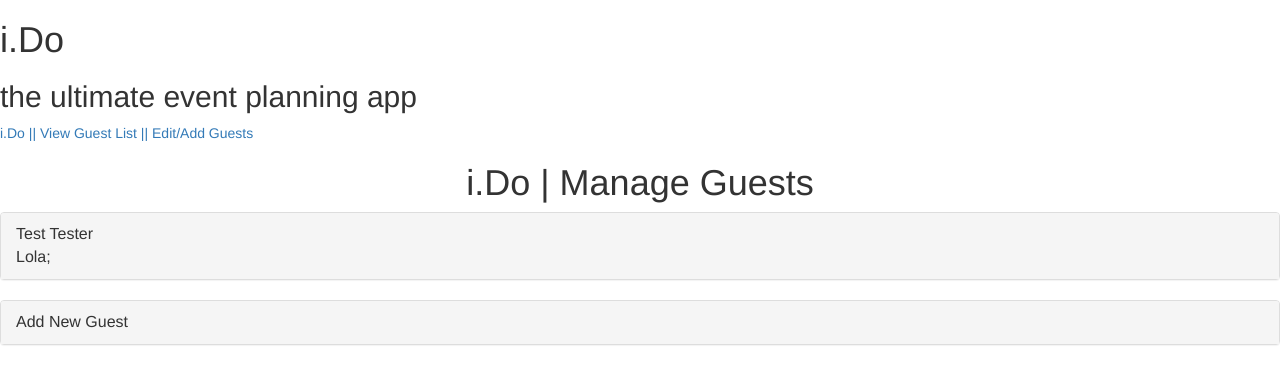
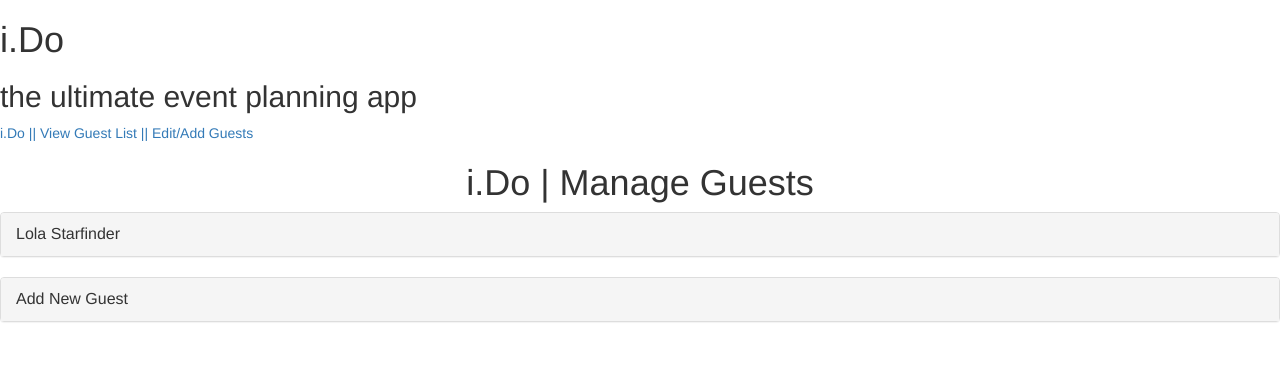
Before and after one commit to sallan306/I.Do, a React (Create React App) app in the folder client/: page /Manage in a window 1280 px wide. Shown: the top 384 px of the page. Built offline with nearby package versions, Linux system fonts and the light colour scheme.

Commit message:
slightly nicer formatting in the manage files

```diff
--- a/client/src/components/PrintText/index.js
+++ b/client/src/components/PrintText/index.js
@@ -2,14 +2,14 @@ import React from "react";
 
 
 
-export var Test = {firstName: "Lola", lastName:"Starfinder", email: "ScienceOfficer@mysticHealer.com", phone: "444-444-4444"};
+export var Test = {firstName: "Lola", lastName:"Starfinder", email: "ScienceOfficer@mysticHealer.com", phone: "444-444-4444", address: "Room 7, Galactic Space Station"};
 
 
 
 export function PrintText(props) {
     return (
         <div>
-            {props.children};
+            {props.children}
         </div>
     )
 }
--- a/client/src/pages/Manage.js
+++ b/client/src/pages/Manage.js
@@ -45,22 +45,24 @@ class CRUD extends Component {
                     <Panel.Heading>
 
                         <Panel.Title toggle>
-                            Test Tester
                             <PrintText>
-                                {Test.firstName}
+                                {Test.firstName} {Test.lastName}
                             </PrintText>
-                            {/* TODO: NEED TO USE PRINTTEXT COMPONENT HERE! */}
+
 
                         </Panel.Title>
 
                     </Panel.Heading>
 
                     <Panel.Body collapsible>
-                        (123) 234-5678   |   test@email.com
-                        123 Main Street, Disney World, FL, 11111
                         <PrintText>
-                            {Test.email}
+                            Phone: {Test.phone}   |   Email: {Test.email}
                         </PrintText>
+                        <PrintText>
+                            Address: {Test.address}
+                        </PrintText>
+
+
                         {/* TODO: NEED TO USE PRINTTEXT COMPONENT HERE! */}
                         <Button id="guestCrudButton"
                             onClick={this.handleGuestEdit}
```
